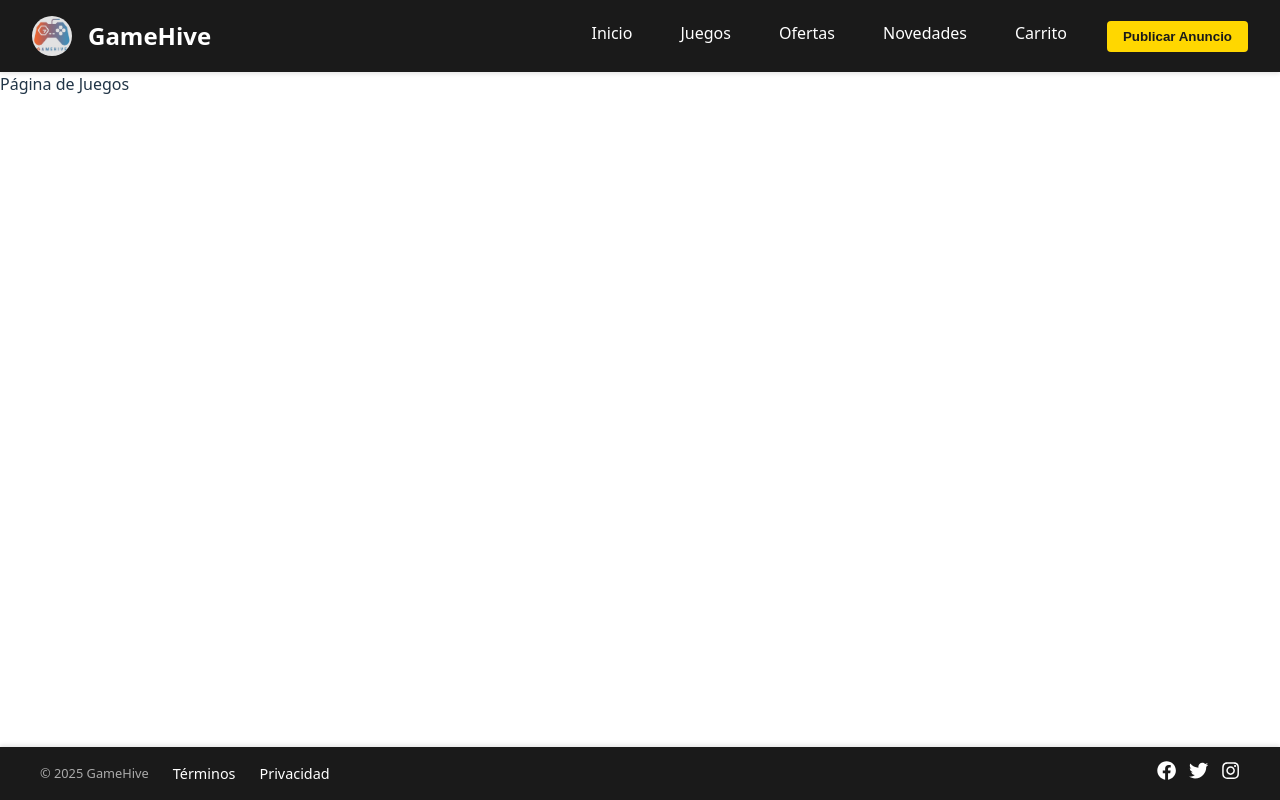
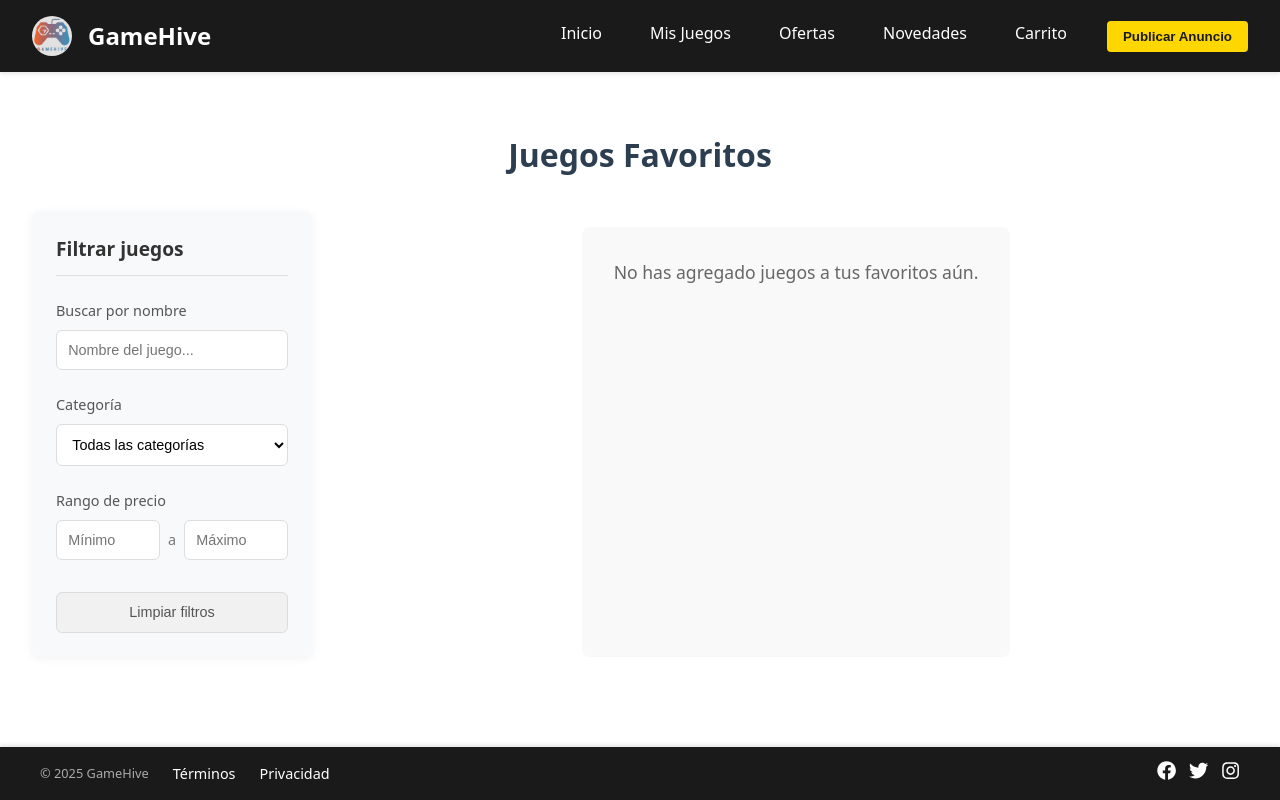
Before and after one commit to saudlari/gameHive, a React (Vite) app: page /juegos in a window 1280 px wide. Built offline with nearby package versions, Linux system fonts and the light colour scheme; data requests are answered from the project's data file.

Commit message:
create page of favourite games initially blank but with an option to show a list of favourites when saved

```diff
--- a/src/App.jsx
+++ b/src/App.jsx
@@ -3,9 +3,10 @@ import { BrowserRouter as Router, Routes, Route } from 'react-router-dom';
 import Header from './components/header/Header';
 import Footer from './components/footer/Footer';
 import Home from './pages/home/Home';
+import Favs from './pages/favs/Favs';
 import Novedades from './pages/news/NewProduct';
 
-const Juegos = () => <div>Página de Juegos</div>;
+//const Favs = () => <div>Página de Juegos</div>;
 const Ofertas = () => <div>Página de Ofertas</div>;
 const Carrito = () => <div>Página del Carrito</div>;
 
@@ -16,7 +17,7 @@ function App() {
       <main>
         <Routes>
           <Route path="/" element={<Home />} />
-          <Route path="/juegos" element={<Juegos />} />
+          <Route path="/juegos" element={<Favs />} />
           <Route path="/ofertas" element={<Ofertas />} />
           <Route path="/novedades" element={<Novedades />} />
           <Route path="/carrito" element={<Carrito />} />
--- a/src/components/header/Header.jsx
+++ b/src/components/header/Header.jsx
@@ -15,7 +15,7 @@ function Header() {
       <nav className="nav-menu">
         <ul className="nav-list">
           <li className="nav-item"><Link to="/" className="nav-link">Inicio</Link></li>
-          <li className="nav-item"><Link to="/juegos" className="nav-link">Juegos</Link></li>
+          <li className="nav-item"><Link to="/juegos" className="nav-link">Mis Juegos</Link></li>
           <li className="nav-item"><Link to="/ofertas" className="nav-link">Ofertas</Link></li>
           <li className="nav-item"><Link to="/novedades" className="nav-link">Novedades</Link></li>
           <li className="nav-item"><Link to="/carrito" className="nav-link">Carrito</Link></li>
--- /dev/null
+++ b/src/pages/favs/Favs.css
@@ -0,0 +1,103 @@
+.home {
+    padding: 2rem;
+  }
+
+  .home-title {
+    font-size: 2rem;
+    color: #2c3e50;
+    margin-bottom: 2rem;
+    text-align: center;
+  }
+
+  .games-grid {
+    display: grid;
+    grid-template-columns: repeat(auto-fill, minmax(300px, 1fr));
+    gap: 2rem;
+    padding: 1rem;
+    max-width: 1200px;
+    margin: 0 auto;
+  }
+
+
+  .no-games-message {
+    text-align: center;
+    padding: 2rem;
+    background-color: #f9f9f9;
+    border-radius: 8px;
+    color: #666;
+    font-size: 1.1rem;
+    margin-top: 1rem;
+  }
+
+  .loading {
+    text-align: center;
+    padding: 2rem;
+    font-size: 1.2rem;
+    color: #333;
+  }
+
+  .error-message {
+    text-align: center;
+    padding: 2rem;
+    background-color: #fff0f0;
+    border-radius: 8px;
+    color: #e53935;
+    font-size: 1.1rem;
+    margin-top: 1rem;
+  }
+
+
+  .page-content {
+    display: flex;
+    justify-content: center;
+    width: 100%;
+  }
+
+  .filter-sidebar {
+    flex: 0 0 280px;
+  }
+
+  .games-container {
+    flex: 1;
+    display: flex;
+    justify-content: center;
+  }
+
+  .games-grid {
+    display: grid;
+    grid-template-columns: repeat(auto-fill, minmax(250px, 1fr));
+    gap: 1.5rem;
+    width: 100%;
+    justify-items: center;
+  }
+
+
+  @media screen and (max-width: 680px) {
+    .games-grid {
+      grid-template-columns: repeat(auto-fill, minmax(200px, 1fr));
+      gap: 1rem;
+    }
+  }
+
+
+  @media screen and (min-width: 681px) and (max-width: 1024px) {
+    .page-content {
+      flex-direction: column;
+    }
+
+    .filter-sidebar {
+      margin-bottom: 2rem;
+    }
+
+    ul.nav-list {
+      align-items: center;
+      margin-left: 1rem;
+      margin-right: 0.5rem;
+    }
+  }
+
+
+
+  @media screen and (min-width: 1025px) {
+
+  }
--- /dev/null
+++ b/src/pages/favs/Favs.jsx
@@ -0,0 +1,132 @@
+import { useState, useEffect, useMemo } from 'react';
+import { gameService } from '../../services/api.js';
+import GameCard from '../../components/gameCards/GameCards.jsx';
+import GameModal from '../../components/gameModal/GameModal.jsx';
+import SearchFilter from '../../components/searchFilter/SearchFilter.jsx';
+import './Favs.css';
+
+function Favs() {
+  const [games, setGames] = useState([]);
+  const [favoriteGames, setFavoriteGames] = useState([]);
+  const [filteredGames, setFilteredGames] = useState([]);
+  const [loading, setLoading] = useState(true);
+  const [error, setError] = useState(null);
+  const [selectedGame, setSelectedGame] = useState(null);
+  const [categories, setCategories] = useState([]);
+  const [filters, setFilters] = useState({});
+
+  useEffect(() => {
+    const fetchGames = async () => {
+      try {
+        const response = await gameService.getAllGames();
+        setGames(response);
+        setFilteredGames(response);
+
+        const uniqueCategories = [...new Set(response.map(game => game.category || 'Otros'))];
+        setCategories(uniqueCategories);
+        setLoading(false);
+      } catch (err) {
+        console.error('Error fetching games:', err);
+        setError('Error al cargar los juegos. Por favor, intenta más tarde.');
+        setLoading(false);
+      }
+    };
+
+    fetchGames();
+  }, []);
+
+  const handleGameClick = (game) => {
+    setSelectedGame(game);
+  };
+
+  const closeModal = () => {
+    setSelectedGame(null);
+  };
+
+
+  const filteredGamesList = useMemo(() => {
+    let result = [...favoriteGames];
+
+    if (filters.searchTerm) {
+      const searchTerm = filters.searchTerm.toLowerCase();
+      result = result.filter(game => game.title.toLowerCase().includes(searchTerm));
+    }
+
+    if (filters.minPrice) {
+      const minPrice = parseFloat(filters.minPrice);
+      result = result.filter(game => game.price >= minPrice);
+    }
+
+    if (filters.maxPrice) {
+      const maxPrice = parseFloat(filters.maxPrice);
+      result = result.filter(game => game.price <= maxPrice);
+    }
+
+    if (filters.category) {
+      result = result.filter(game => game.category && game.category.toLowerCase() === filters.category.toLowerCase());
+    }
+
+    return result;
+  }, [favoriteGames, filters]);
+
+  const handleFilterChange = (newFilters) => {
+    setFilters((prevFilters) => ({
+      ...prevFilters,
+      ...newFilters,
+    }));
+  };
+
+  const handleAddToFavorites = (game) => {
+    setFavoriteGames((prevFavorites) => [...prevFavorites, game]);
+  };
+
+  if (loading) return <div className="loading">Cargando juegos...</div>;
+  if (error) return <div className="error-message">{error}</div>;
+
+  return (
+    <div className="home">
+      <h2 className="home-title">Juegos Favoritos</h2>
+
+      <div className="page-content">
+        {}
+        <div className="filter-sidebar">
+          <SearchFilter
+            onFilterChange={handleFilterChange}
+            categories={categories}
+          />
+        </div>
+
+        {}
+        <div className="games-container">
+          {favoriteGames.length === 0 ? (
+            <div className="no-games-message">
+              No has agregado juegos a tus favoritos aún.
+            </div>
+          ) : (
+            <div className="games-grid">
+              {filteredGamesList.map(game => (
+                <GameCard
+                  key={game.id}
+                  title={game.title}
+                  price={game.price}
+                  image={game.image}
+                  description={game.description}
+                  onClick={() => handleGameClick(game)}
+                />
+              ))}
+            </div>
+          )}
+        </div>
+      </div>
+
+      {selectedGame && (
+        <GameModal
+          game={selectedGame}
+          onClose={closeModal}
+        />
+      )}
+    </div>
+  );
+}
+
+export default Favs;
```
